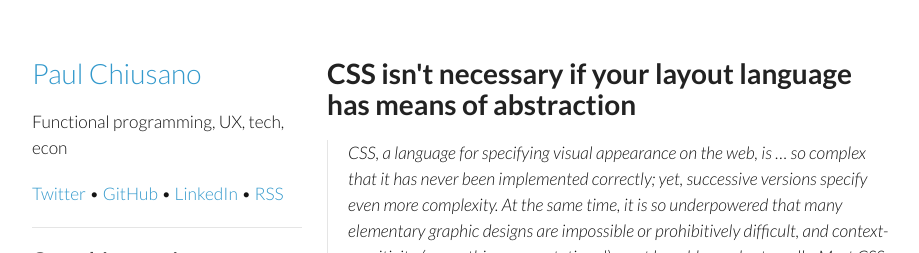
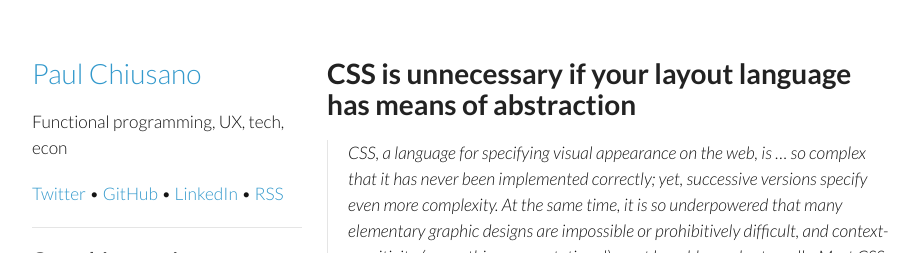
Before and after one commit to pchiusano/pchiusano.github.io, a Jekyll site: the page built from _posts/2014-07-02-css-is-unnecessary.markdown, in a window 1280 px wide and 900 px high. Shown: the top 253 px of the window, without its empty margins (178-1097 px from the left). Built offline with Jekyll 4.4.1, drawn with Linux system fonts in a browser that asks for light colours; comment, search, counter and statistics services are not loaded.

Commit message:
Update 2014-07-02-css-is-unnecessary.markdown

```diff
--- a/_posts/2014-07-02-css-is-unnecessary.markdown
+++ b/_posts/2014-07-02-css-is-unnecessary.markdown
@@ -1,6 +1,6 @@
 ---
 layout: post
-title: CSS isn't necessary if your layout language has means of abstraction
+title: CSS is unnecessary if your layout language has means of abstraction
 categories: [fp]
 ---
 
```
